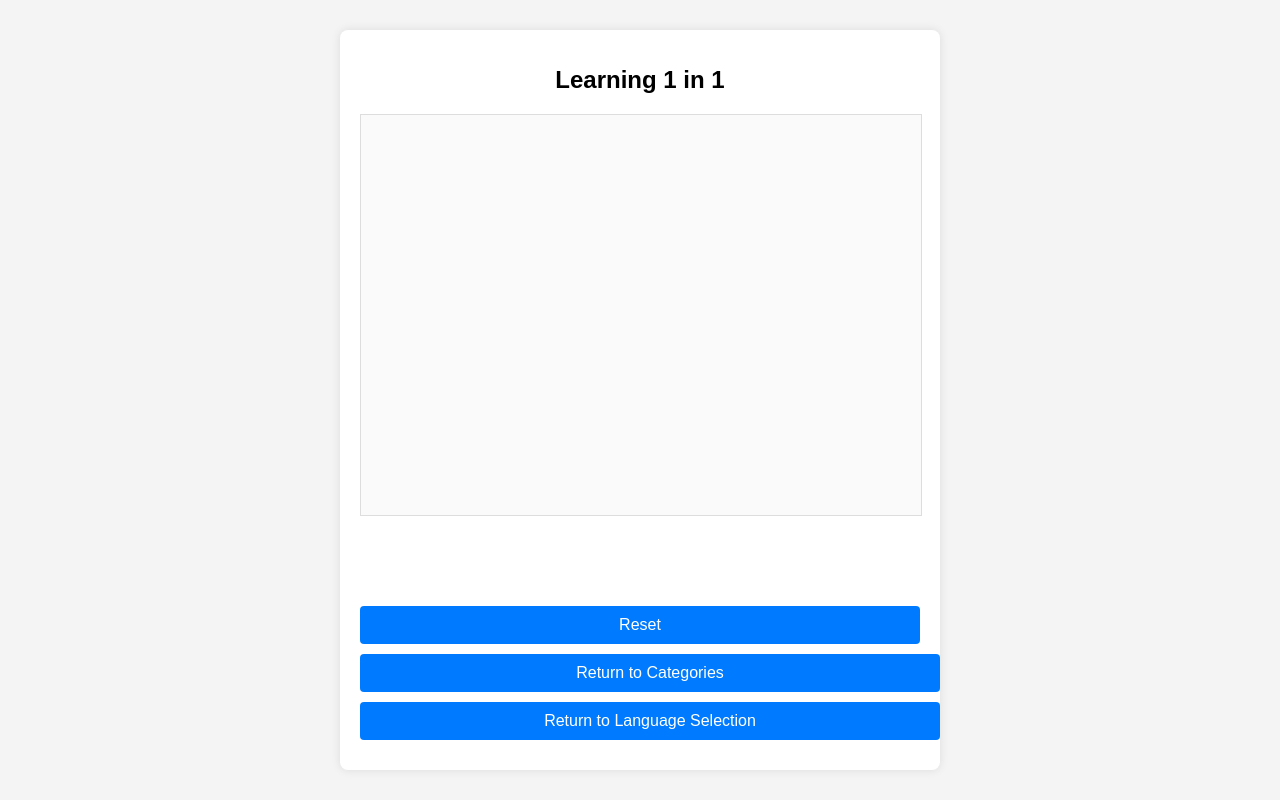
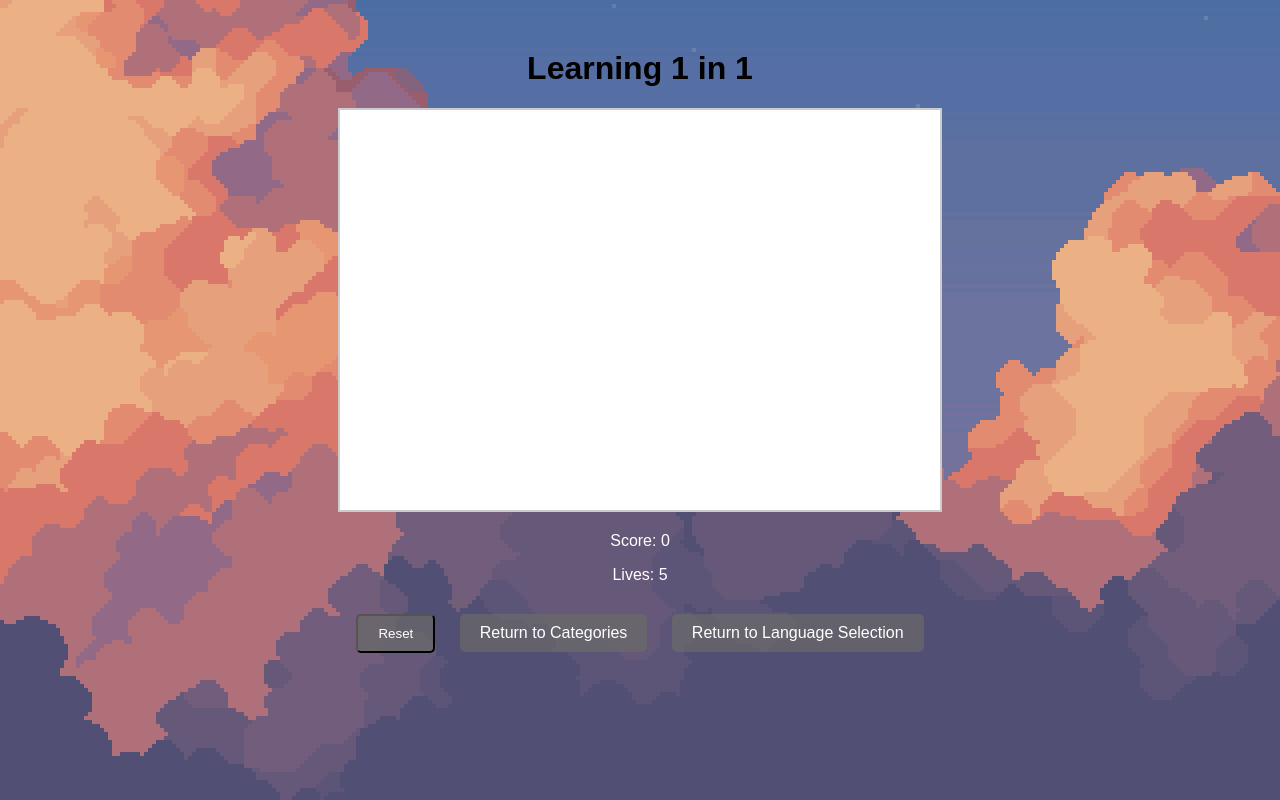
Before and after one commit to deepak-pagadala/JaKo, a Flask app: page /game/1/1 in a window 1280 px wide. Run offline with Flask 3, Linux system fonts and the light colour scheme; some libraries are stand-ins or nearby versions.

Commit message:
Update styles.css

```diff
--- a/static/styles.css
+++ b/static/styles.css
@@ -1,112 +1,69 @@
 body {
     font-family: Arial, sans-serif;
-    margin: 0;
-    padding: 0;
-    display: flex;
-    justify-content: center;
-    align-items: center;
-    min-height: 100vh;
-    background-color: #f4f4f4;
+    text-align: center;
+    background-color: rgba(255, 255, 255, 0.8);
+    background: url('/static/bg.png') no-repeat center center fixed;
+
 }
 
 .container {
-    width: 100%;
-    max-width: 600px;
-    margin: 20px;
-    padding: 20px;
-    background-color: #fff;
-    box-shadow: 0 0 10px rgba(0, 0, 0, 0.1);
-    border-radius: 8px;
-    box-sizing: border-box;
+    margin-top: 50px;
+
 }
 
 h1 {
-    font-size: 24px;
-    margin-bottom: 20px;
-    text-align: center;
+    font-size: 2em;
+}
+
+.btn {
+    display: inline-block;
+    padding: 10px 20px;
+    margin: 10px;
+    background-color: #6a6a6abd;
+    color: white;
+    text-decoration: none;
+    border-radius: 5px;
+}
+
+.btn:hover {
+    background-color: #2bb5ffef;
 }
 
 #game-container {
-    position: relative;
-    width: 100%;
+    width: 600px;
     height: 400px;
-    background-color: #fafafa;
-    margin-bottom: 20px;
-    border: 1px solid #ddd;
+    margin: 20px auto;
+    background-color: #fff;
+    border: 2px solid #ccc;
+}
+
+#score-board {
+    margin-top: 20px;
 }
 
 #options-container {
-    display: flex;
-    flex-wrap: wrap;
-    justify-content: center;
-    gap: 10px;
+    margin-top: 20px;
 }
 
 .option-btn {
+    display: inline-block;
     padding: 10px 20px;
-    font-size: 16px;
-    border: none;
-    border-radius: 4px;
-    background-color: #007bff;
-    color: #fff;
+    margin: 10px;
+    background-color: #2bb5ffef;
+    color: white;
+    text-decoration: none;
+    border-radius: 5px;
     cursor: pointer;
 }
 
-.option-btn.correct {
-    background-color: #28a745;
+.option-btn:hover {
+    background-color: #555;
 }
 
-.option-btn.incorrect {
-    background-color: #dc3545;
+.correct {
+    background-color: green;
 }
 
-#score-board {
-    display: flex;
-    justify-content: space-between;
-    margin-bottom: 20px;
+.incorrect {
+    background-color: red;
 }
-
-.btn {
-    display: block;
-    width: 100%;
-    padding: 10px;
-    font-size: 16px;
-    text-align: center;
-    border: none;
-    border-radius: 4px;
-    background-color: #007bff;
-    color: #fff;
-    cursor: pointer;
-    text-decoration: none;
-    margin-bottom: 10px;
-}
-
-#repeat-label {
-    position: absolute;
-    top: 10px;
-    right: 10px;
-    background-color: yellow;
-    padding: 5px;
-    display: none;
-    z-index: 10; /* Ensure it stays on top */
-}
-
-/* Responsive styles */
-@media (max-width: 600px) {
-    h1 {
-        font-size: 20px;
-    }
-
-    .option-btn {
-        font-size: 14px;
-        padding: 8px 16px;
-    }
-
-    #game-container {
-        height: 300px;
-    }
-
-    .btn {
-        font-size: 14px;
-    }
-}
```
